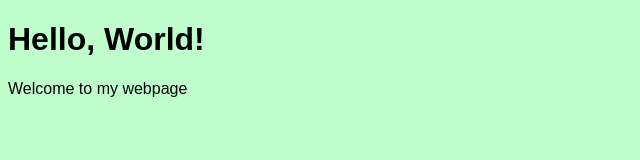
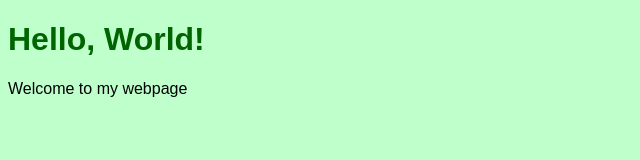
Before and after one commit to dhmmasson/siteWeb2024, a plain HTML site: page index.html in a window 1280 px wide. Shown: the whole page, without its empty margins (0-640 px from the left). Drawn offline with Linux system fonts and the light colour scheme.

Commit message:
feat: change color of h1

```diff
--- a/style.css
+++ b/style.css
@@ -2,3 +2,7 @@ body {
   background-color: rgb(190, 255, 204);
   font-family: "Arial", sans-serif;
 }
+
+h1 {
+  color: darkgreen;
+}
```
